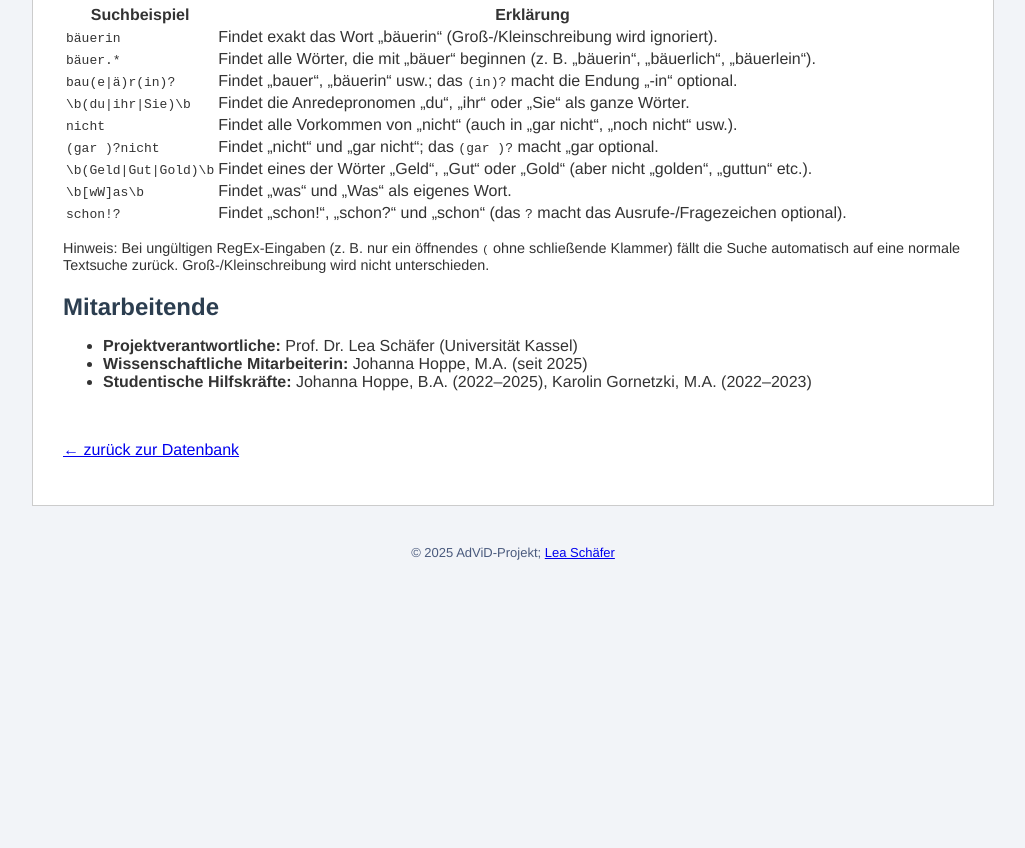
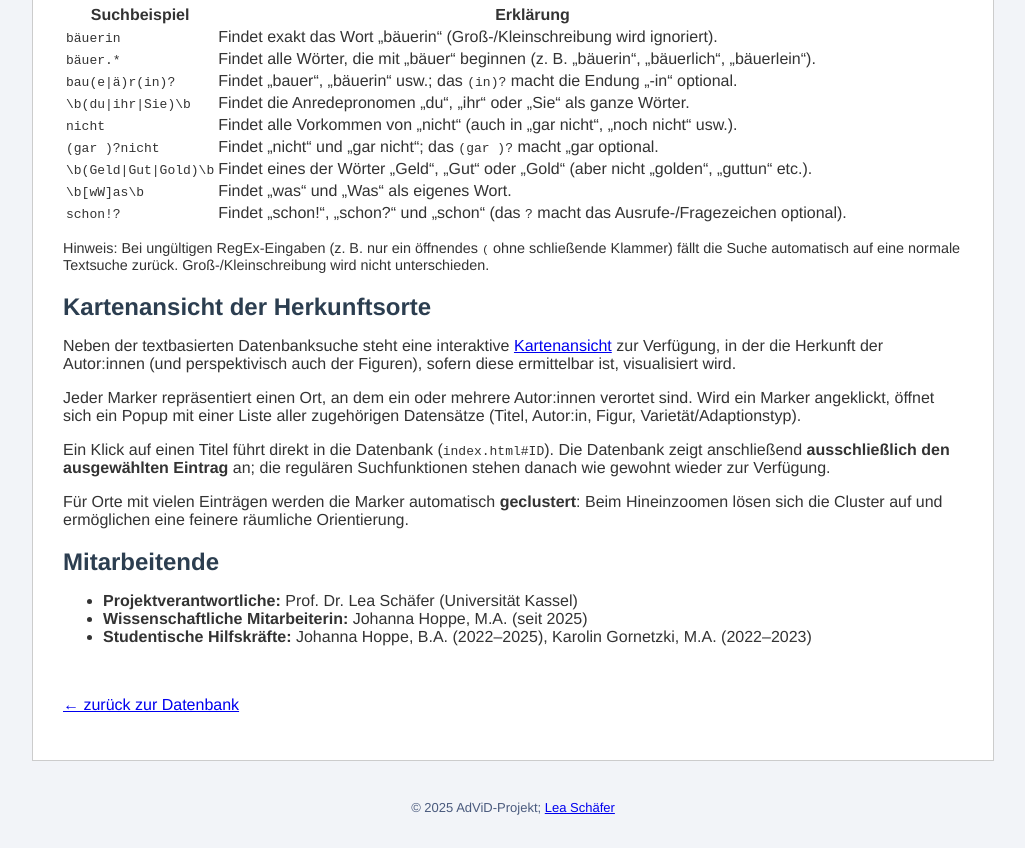
Before and after one commit to schaeferlea/ADVID, a plain HTML site: page Projekt.html in a window 1280 px wide. Shown: the part 1487-2335 px from the top of the page, without its empty margins (127-1152 px from the left). Before the commit the page ends 2080 px from the top, so only its background shows below. Drawn offline with Linux system fonts and the light colour scheme.

Commit message:
Update Projekt.html

```diff
--- a/Projekt.html
+++ b/Projekt.html
@@ -26,6 +26,7 @@
       als auch für korpusbasierte Studien (z.&nbsp;B. zu bestimmten Dialekträumen,
       historischen Phasen oder Figurentypen) genutzt werden.
     </p>
+
 
     <h2>Auto- und Heteroadaption</h2>
 
@@ -235,6 +236,32 @@
       auf eine normale Textsuche zurück. Groß-/Kleinschreibung wird nicht unterschieden.
     </p>
 
+    <h2>Kartenansicht der Herkunftsorte</h2>
+<p>
+  Neben der textbasierten Datenbanksuche steht eine interaktive
+  <a href="karte.html">Kartenansicht</a> zur Verfügung, in der die
+  Herkunft der Autor:innen (und perspektivisch auch der Figuren), sofern diese ermittelbar ist, visualisiert wird.
+</p>
+
+<p>
+  Jeder Marker repräsentiert einen Ort, an dem ein oder mehrere Autor:innen verortet sind.
+  Wird ein Marker angeklickt, öffnet sich ein Popup mit einer Liste aller zugehörigen
+  Datensätze (Titel, Autor:in, Figur, Varietät/Adaptionstyp).
+</p>
+
+<p>
+  Ein Klick auf einen Titel führt direkt in die Datenbank
+  (<code>index.html#ID</code>). Die Datenbank zeigt anschließend
+  <strong>ausschließlich den ausgewählten Eintrag</strong> an; die regulären
+  Suchfunktionen stehen danach wie gewohnt wieder zur Verfügung.
+</p>
+
+<p>
+  Für Orte mit vielen Einträgen werden die Marker automatisch
+  <strong>geclustert</strong>: Beim Hineinzoomen lösen sich die
+  Cluster auf und ermöglichen eine feinere räumliche Orientierung.
+</p>
+
     <h2>Mitarbeitende</h2>
     <ul>
       <li>
```
